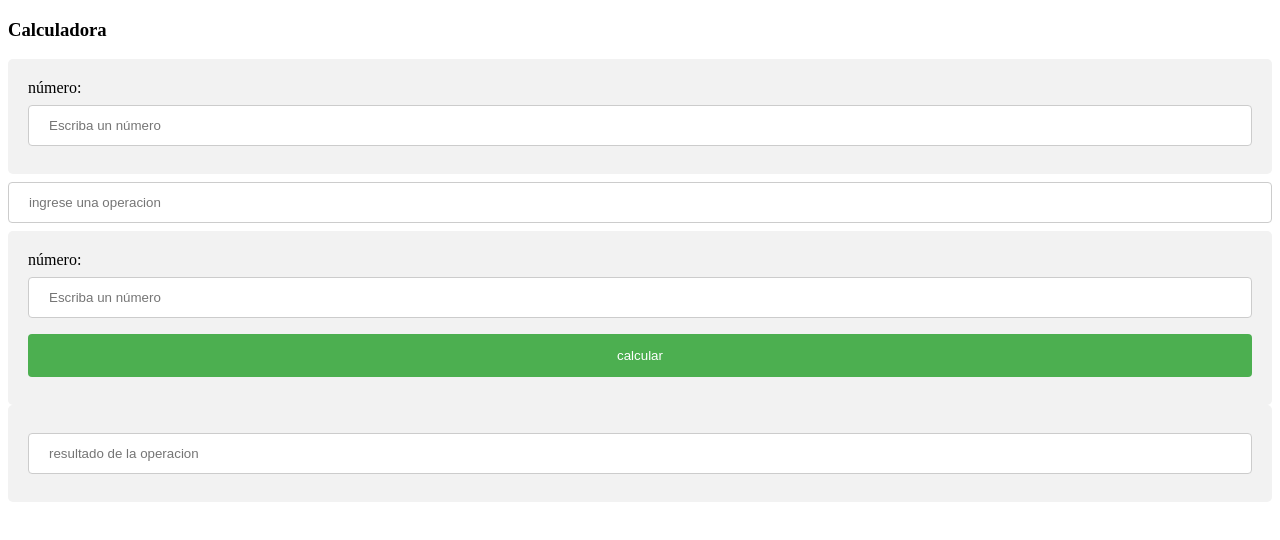
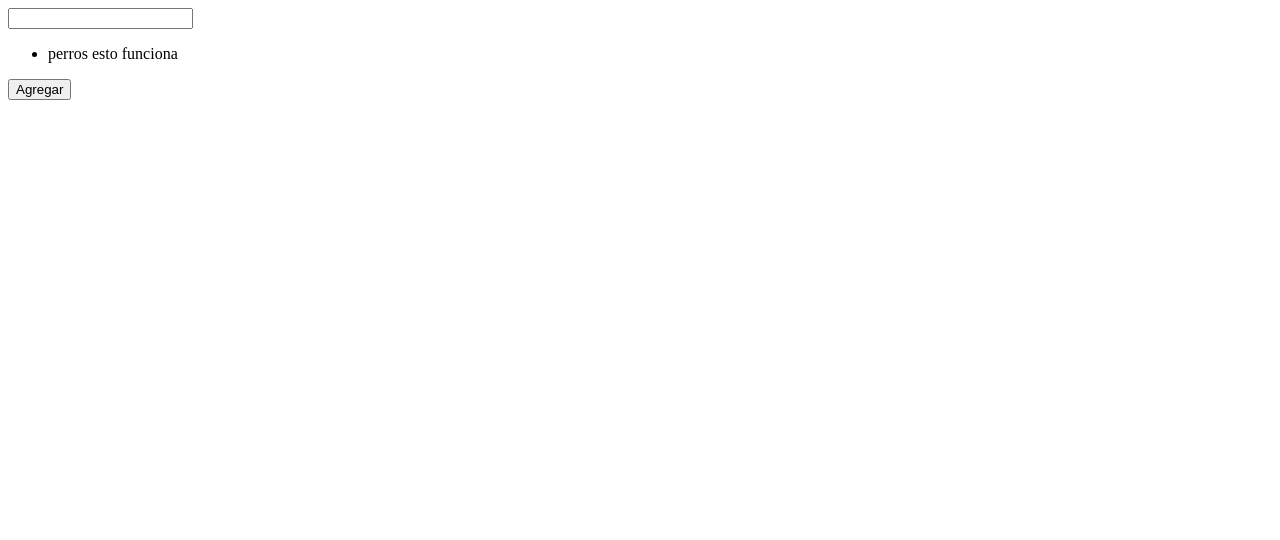
Before and after one commit to jaciier/TheGod, a plain HTML site: page Ejercicio1/index.html in a window 1280 px wide. Drawn offline with Linux system fonts and the light colour scheme.

Commit message:
Lista de Mercado

```diff
--- a/Ejercicio1/index.html
+++ b/Ejercicio1/index.html
@@ -1,5 +1,5 @@
 <!DOCTYPE html>
-<html>
+<!--<html>
     <head>
         <script src="js/script.js"></script>
         <link rel="stylesheet" type="text/css" href="css/style.css">
@@ -24,4 +24,18 @@
     <div>
         <input type="text" id="res" name="resultado" placeholder="resultado de la operacion">
     </div>
+</html>-->
+<html>
+    <head>
+        <script src="js/scriotMercao.js"></script>
+    </head>
+    <body>
+        <div>
+            <input type="text" id="Mercado" name="Mercado">
+            <ul id="lista">
+            <li> perros esto funciona</li>
+            </ul>
+            <button onclick="agregar()">Agregar</button>
+        </div>
+    </body>
 </html>
--- /dev/null
+++ b/Ejercicio1/js/scriotMercao.js
@@ -0,0 +1,6 @@
+function agregar(){
+    var liset =  document.getElementById("Mercado").value;
+    var frodo = document.createElement("li");
+    frodo.innerHTML = liset;
+    document.getElementById("lista").appendChild(frodo);
+}
```
Also changed, not shown: ejercicioMercado.html (added, +15 -0 lines).
